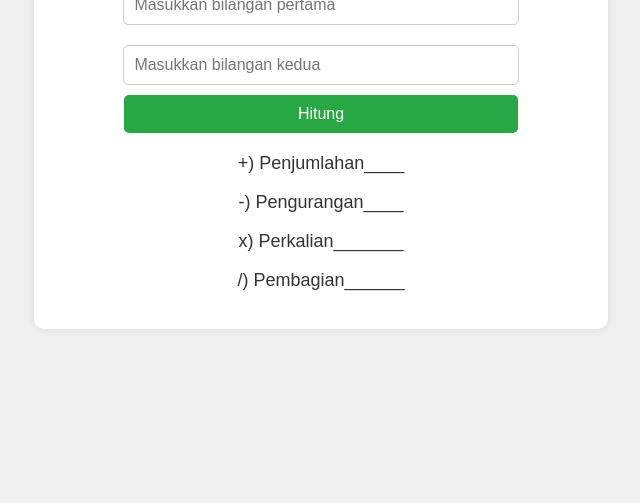
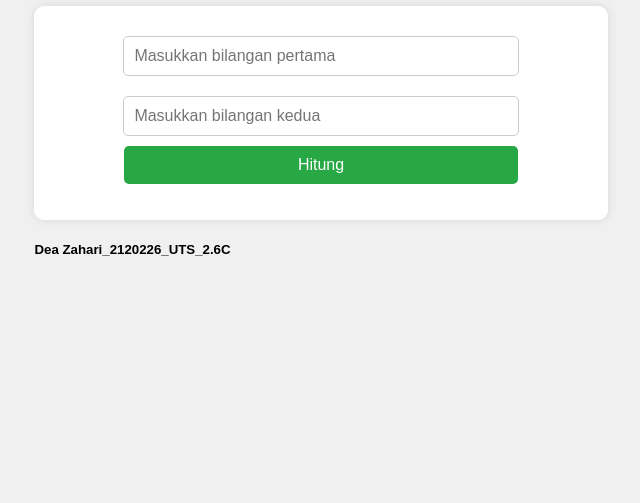
Before and after one commit to deazahari/Dea-Zahari_2120226_UTS_2.6C, a plain HTML site: page index.html in a window 1280 px wide. Shown: the part 297-800 px from the top of the page, without its empty margins (319-959 px from the left). Drawn offline with Linux system fonts and the light colour scheme.

Commit message:
Update index.html

```diff
--- a/index.html
+++ b/index.html
@@ -7,17 +7,22 @@
     <link rel="stylesheet" href="styles.css">
 </head>
 <body>
-    <div class="calculator">
+    <div class="container">
         <h1>Kalkulator Sederhana</h1>
-        <input type="number" id="num1" placeholder="Masukkan bilangan pertama">
-        <input type="number" id="num2" placeholder="Masukkan bilangan kedua">
-        <button onclick="calculate()">Hitung</button>
-        <div class="results">
-            <p>+) Penjumlahan____  <span id="additionResult"></span></p>
-            <p>-) Pengurangan____  <span id="subtractionResult"></span></p>
-            <p>x) Perkalian_______     <span id="multiplicationResult"></span></p>
-            <p>/) Pembagian______     <span id="divisionResult"></span></p>
+
+
+        <div class="calculator">
+            <input type="number" id="num1" placeholder="Masukkan bilangan pertama">
+            <input type="number" id="num2" placeholder="Masukkan bilangan kedua">
+            <button onclick="calculate()">Hitung</button>
+            <div id="results">
+                <p id="addition"></p>
+                <p id="subtraction"></p>
+                <p id="multiplication"></p>
+                <p id="division"></p>
+            </div>
         </div>
+        <h5>Dea Zahari_2120226_UTS_2.6C</h5>
     </div>
     <script src="script.js"></script>
 </body>
```
